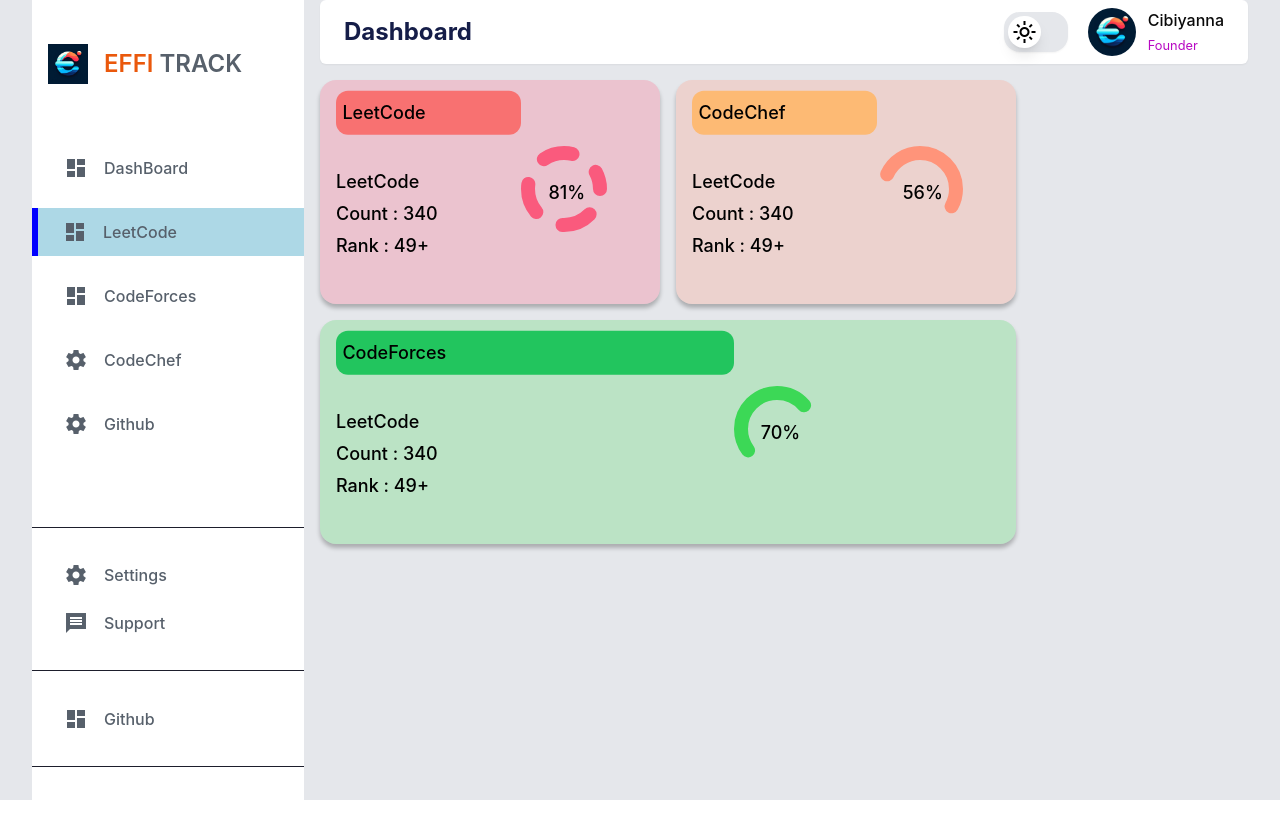
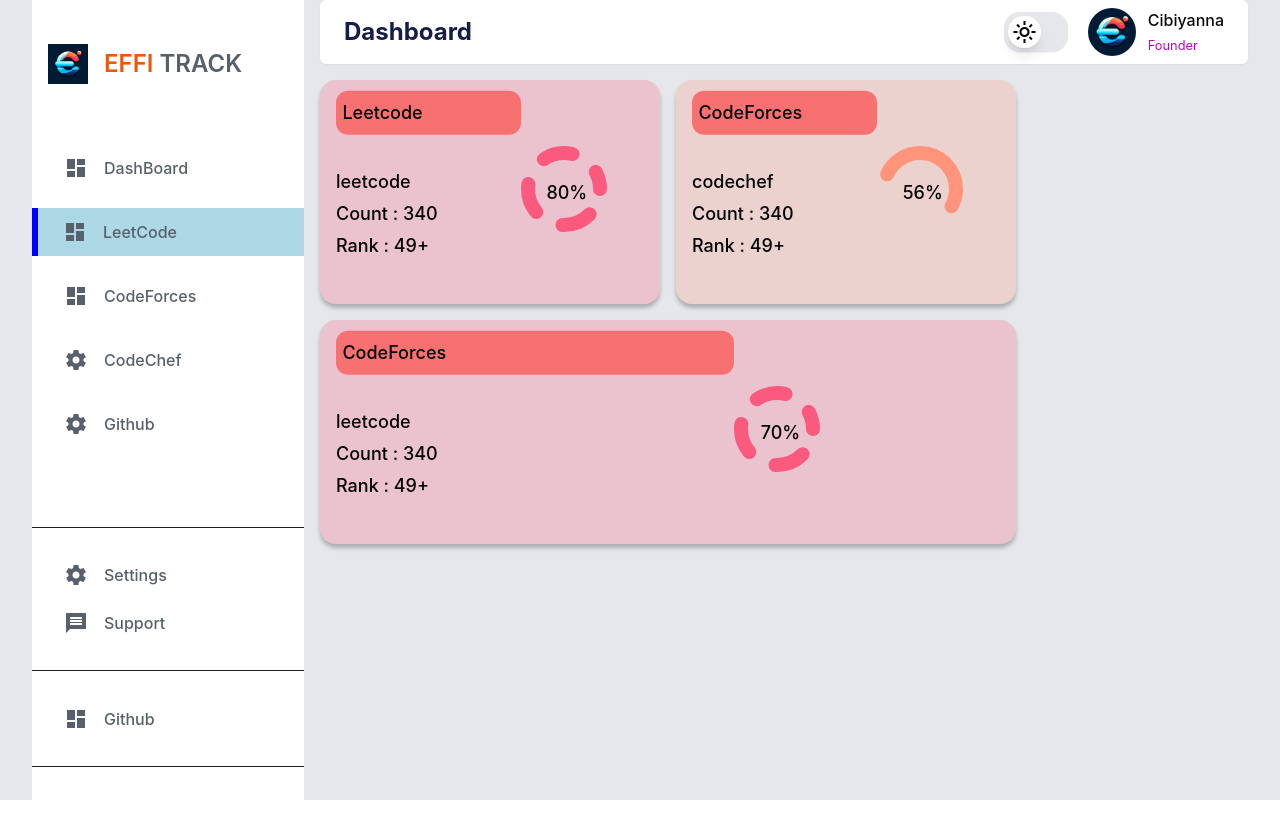
Before and after one commit to NithinKumar121/EffiTrack, a React (Create React App) app: page / in a window 1280 px wide. Built offline with nearby package versions, Linux system fonts and the light colour scheme.

Commit message:
added card component

```diff
--- a/src/components/Card.js
+++ b/src/components/Card.js
@@ -1,6 +1,28 @@
-const Card = () =>{
-    return(
-        <>
-        </>
-    )
+import React from 'react'
+
+const Card = ({card}) => {
+    console.log(card);
+  return (
+    //template literal
+    <div className={`card ${card.sub_title}`}>
+        <div className="card-details">
+            <div className="card-details-top bg-red-400 rounded-xl">
+                <h1>{card.title}</h1>
+            </div>
+            <h1>{card.sub_title}</h1>
+            <h3>Count : {card.count}</h3>
+            <h4>Rank : {card.rank}</h4>
+        </div>
+        <div class="progress">
+                <svg >
+                    <circle cx="38" cy="38" r="36"></circle>
+                </svg>
+                <div class="number">
+                    <p>{card.comp_percent}</p>
+                </div>
+        </div>
+    </div>
+  )
 }
+
+export default Card
--- a/src/components/Mid.js
+++ b/src/components/Mid.js
@@ -1,62 +1,41 @@
+import Card from "./Card";
+
 const Mid = ()=>{
+    const cardData = [
+        {
+            title:'Leetcode',
+            sub_title:'leetcode',
+            count:'340',
+            rank:'49+',
+            comp_percent:'80%'
+        },
+        {
+            title:'CodeForces',
+            sub_title:'codechef',
+            count:'340',
+            rank:'49+',
+            comp_percent:'56%'
+        },
+        {
+            title:'CodeForces',
+            class:'codeforces',
+            sub_title:'leetcode',
+            count:'340',
+            rank:'49+',
+            comp_percent:'70%'
+        }
+    ]
     return(
         <section className="mid-top mt-[1rem]">
             <div className="mid-left">
                 <div className="cards">
-                    <div className="card card1">
-                        <div className="card-details">
-                            <div className="card-details-top bg-red-400 rounded-xl">
-                                <h1>LeetCode</h1>
-                            </div>
-                            <h1>LeetCode</h1>
-                            <h3>Count : 340</h3>
-                            <h4>Rank : 49+</h4>
-                        </div>
-                        <div class="progress">
-                                <svg >
-                                    <circle cx="38" cy="38" r="36"></circle>
-                                </svg>
-                                <div class="number">
-                                    <p>81%</p>
-                                </div>
-                        </div>
-                    </div>
-                    <div className="card card2">
-                        <div className="card-details">
-                            <div className="card-details-top bg-orange-300 rounded-xl">
-                                <h1>CodeChef</h1>
-                            </div>
-                            <h1>LeetCode</h1>
-                            <h3>Count : 340</h3>
-                            <h4>Rank : 49+</h4>
-                        </div>
-                        <div class="progress">
-                                <svg >
-                                    <circle cx="38" cy="38" r="36"></circle>
-                                </svg>
-                                <div class="number">
-                                    <p>56%</p>
-                                </div>
-                        </div>
-                    </div>
-                    <div className="card card3">
-                        <div className="card-details">
-                            <div className="card-details-top bg-green-500 rounded-xl">
-                                <h1>CodeForces</h1>
-                            </div>
-                            <h1>LeetCode</h1>
-                            <h3>Count : 340</h3>
-                            <h4>Rank : 49+</h4>
-                        </div>
-                        <div class="progress">
-                                <svg >
-                                    <circle cx="38" cy="38" r="36"></circle>
-                                </svg>
-                                <div class="number">
-                                    <p>70%</p>
-                                </div>
-                        </div>
-                    </div>
+                    {
+                        cardData.map((card,index)=>{
+                            return(
+                                <Card card={card}/>
+                            );
+                        })
+                    }
                 </div>
             </div>
             <div className="mid-right">
--- a/src/index.css
+++ b/src/index.css
@@ -174,21 +174,21 @@
   align-items: center;
 }
 
-.mid-top .mid-left .cards .card1{
+.mid-top .mid-left .cards .leetcode{
   background: #FA5A7D40;
   box-shadow: 0px 4px 4px 0px rgba(0, 0, 0, 0.25);
 }
-.mid-top .mid-left .cards .card2{
+.mid-top .mid-left .cards .codechef{
   background: rgba(255, 148, 122, 0.25);
   box-shadow: 0px 4px 4px 0px rgba(0, 0, 0, 0.25);
 }
 
-.mid-top .mid-left .cards .card3{
+.mid-top .mid-left .cards .codeforces{
   background: rgba(60, 216, 86, 0.25) ;
   box-shadow: 0px 4px 4px 0px rgba(0, 0, 0, 0.25);
 }
 
-.mid-top .mid-left .cards .card1:hover{
+.mid-top .mid-left .cards .leetcode:hover{
   box-shadow: 0;
 }
 
@@ -221,20 +221,20 @@
   stroke-dashoffset: 92;
 }
 
-.mid-top .mid-left .cards .card1 .progress svg circle{
+.mid-top .mid-left .cards .leetcode .progress svg circle{
   stroke-dasharray: 30;
   stroke-dashoffset: 92;
   stroke: #FA5A7D;
 }
 
 
-.mid-top .mid-left .cards .card2 .progress svg circle{
+.mid-top .mid-left .cards .codechef .progress svg circle{
   stroke-dasharray: -50;
   stroke-dashoffset: 92;
   stroke: #FF947A;
 }
 
-.mid-top .mid-left .cards .card3 .progress svg circle{
+.mid-top .mid-left .cards .codeforces .progress svg circle{
   stroke-dasharray: -50;
   stroke-dashoffset: 130;
   stroke: #3CD856;
```
